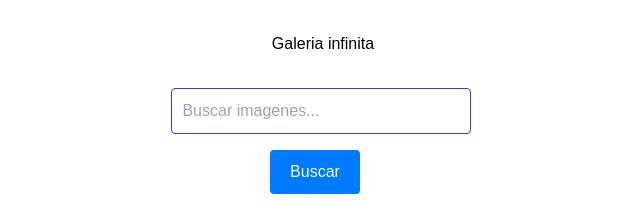
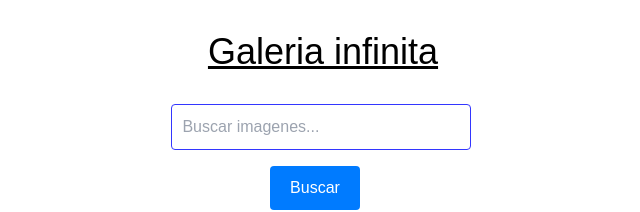
Before and after one commit to Guidoolivero/galeria-infinita, a React (Create React App) app: page / in a window 1280 px wide. Shown: the top 212 px of the page, without its empty margins (317-957 px from the left). Built offline with nearby package versions, Linux system fonts and the light colour scheme; no server answers.

Commit message:
Se modificaron los styled

```diff
--- a/src/App.js
+++ b/src/App.js
@@ -23,7 +23,7 @@ const GlobalStyle = createGlobalStyle`
   }
 `;
 
-const WrapperImages = styled.section`
+const ContenedorImagenes = styled.section`
   max-width: 70rem;
   margin: 4rem auto;
   display: grid;
@@ -32,7 +32,7 @@ const WrapperImages = styled.section`
   grid-auto-rows: 300px;
 `;
 
-const SearchBarContainer = styled.section`
+const ContenedorBarraBusqueda = styled.section`
   display: flex;
   flex-direction: column;
   align-items: center;
@@ -128,7 +128,7 @@ function App() {
         }));
 
       setResultados(prevResults => [...prevResults, ...fetchedImages]);
-      setCurrentPage(prevPage => prevPage + 1); // Incrementar el número de página para la próxima búsqueda
+      setCurrentPage(prevPage => prevPage + 1);
 
       console.log(data);
     } catch (error) {
@@ -147,7 +147,7 @@ function App() {
         loader={<Loader />}
       >
 
-        <SearchBarContainer>
+        <ContenedorBarraBusqueda>
           <Input
             onChange={(e => setValor(e.target.value))}
             placeholder='Buscar imagenes...'
@@ -159,9 +159,9 @@ function App() {
               <path d="M11.742 10.344a6.5 6.5 0 1 0-1.397 1.398h-.001c.03.04.062.078.098.115l3.85 3.85a1 1 0 0 0 1.415-1.414l-3.85-3.85a1.007 1.007 0 0 0-.115-.1zM12 6.5a5.5 5.5 0 1 1-11 0 5.5 5.5 0 0 1 11 0z" />
             </svg> */}
           </Div>
-        </SearchBarContainer>
+        </ContenedorBarraBusqueda>
 
-        <WrapperImages>
+        <ContenedorImagenes>
           {valor.trim() === '' ? (
             images.map((image, index) => (
               <UnsplashImage
@@ -183,7 +183,7 @@ function App() {
               />
             ))
           )}
-        </WrapperImages>
+        </ContenedorImagenes>
       </InfiniteScroll>
     </div>
   )
--- a/src/components/Heading.js
+++ b/src/components/Heading.js
@@ -1,5 +1,6 @@
 import React from 'react';
 import styled from 'styled-components';
+import 'tailwindcss/tailwind.css'
 
 const Header = styled.header`
   max-width: 70rem;
@@ -7,16 +8,11 @@ const Header = styled.header`
   text-align: center;
 `;
 
-const H1 = styled.h1`
-  font-family: 'Oswald', sans-serif;
-  margin-bottom: 1em;
-`;
-
 export const Heading = () => {
 
   return (
     <Header>
-      <H1>Galeria infinita</H1>
+      <h1 className='text-4xl underline mb-4'>Galeria infinita</h1>
     </Header>
   )
 }
--- a/src/components/UnsplashImage.js
+++ b/src/components/UnsplashImage.js
@@ -51,7 +51,7 @@ export const UnsplashImage = ({ url, description, exif, location }) => {
           {description && description.length <= 50 ? (
             <P className='text-red-700'>{description}</P>
           ) : (
-            <P>Sin informacion</P>
+            <P className='text-red-700'>Sin informacion</P>
           )}
         </Div>
       </Div>
```
